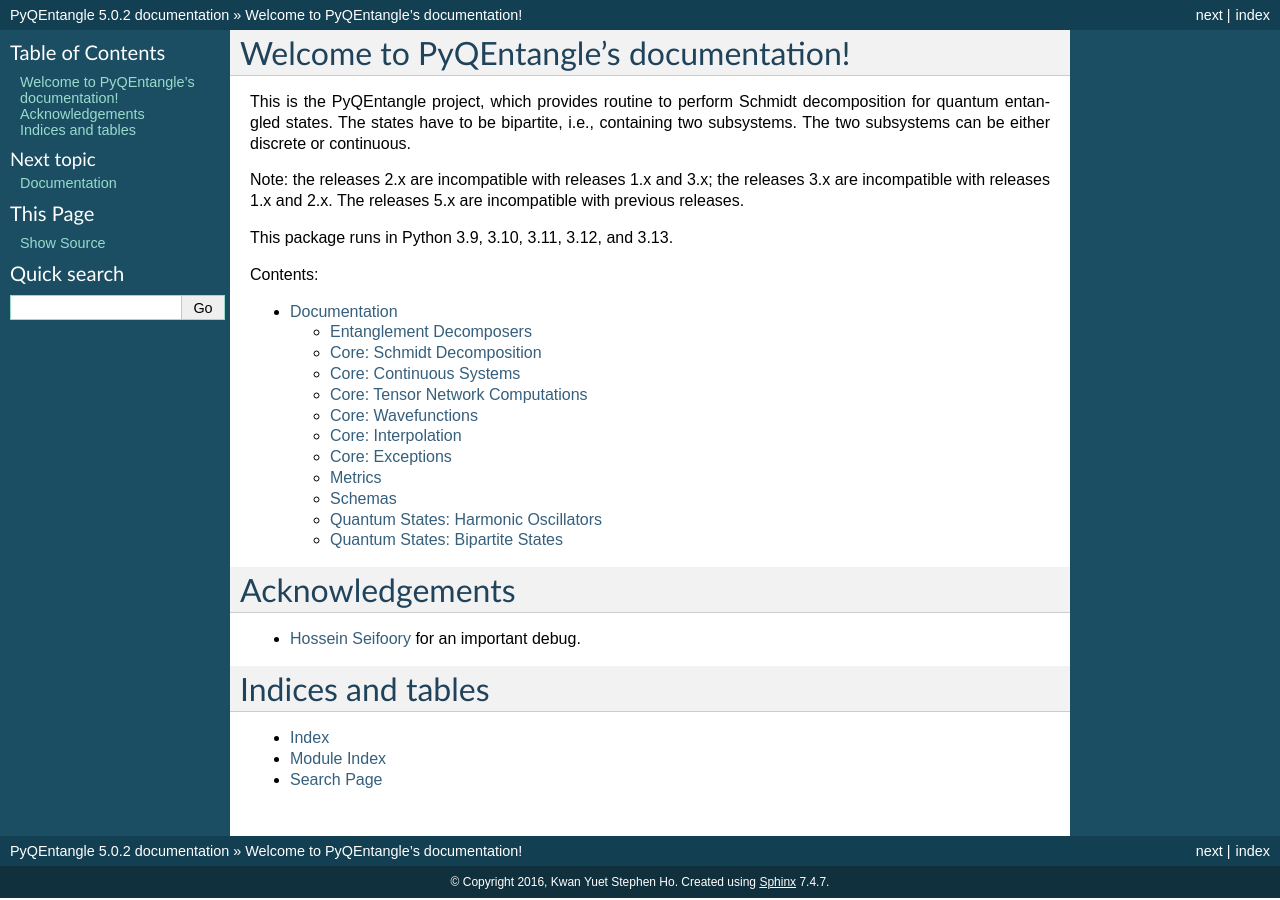
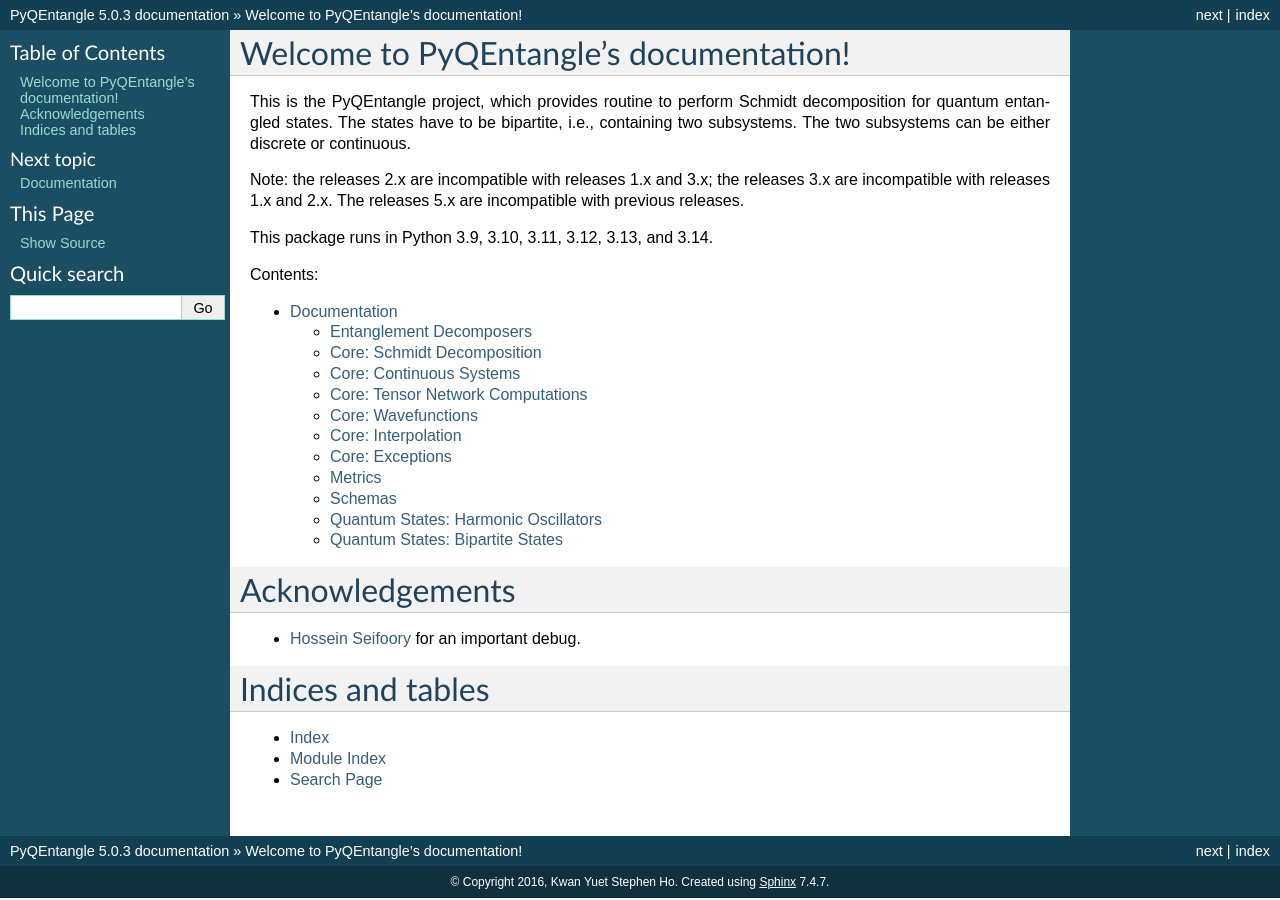
Before and after one commit to stephenhky/pyqentangle, a Sphinx documentation site: the page built from doc/index.rst, in a window 1280 px wide. Built offline with Sphinx 7.4.7, drawn with Linux system fonts in a browser that asks for light colours; pages that are not in the unit, such as notebooks, are missing from menus.

Commit message:
support Python 3.14

```diff
--- a/doc/conf.py
+++ b/doc/conf.py
@@ -72,7 +72,7 @@
 # The short X.Y version.
 version = '5.0'
 # The full version, including alpha/beta/rc tags.
-release = '5.0.2'
+release = '5.0.3'
 
 # The language for content autogenerated by Sphinx. Refer to documentation
 # for a list of supported languages.
--- a/doc/index.rst
+++ b/doc/index.rst
@@ -13,7 +13,7 @@
 Note: the releases 2.x are incompatible with releases 1.x and 3.x; the releases 3.x are incompatible
 with releases 1.x and 2.x. The releases 5.x are incompatible with previous releases.
 
-This package runs in Python 3.9, 3.10, 3.11, 3.12, and 3.13.
+This package runs in Python 3.9, 3.10, 3.11, 3.12, 3.13, and 3.14.
 
 Contents:
 
--- a/pyproject.toml
+++ b/pyproject.toml
@@ -4,7 +4,7 @@
 
 [project]
 name = "pyqentangle"
-version = "5.0.3a1"
+version = "5.0.3a2"
 authors = [
     {name = "Kwan Yuet Stephen Ho", email = "stephenhky@yahoo.com.hk"}
 ]
@@ -23,6 +23,7 @@
     "Programming Language :: Python :: 3.11",
     "Programming Language :: Python :: 3.12",
     "Programming Language :: Python :: 3.13",
+    "Programming Language :: Python :: 3.14",
     "Intended Audience :: Science/Research",
     "Intended Audience :: Developers",
     "Intended Audience :: Education"
```
